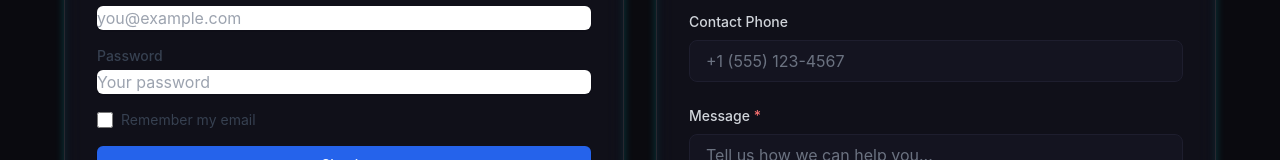
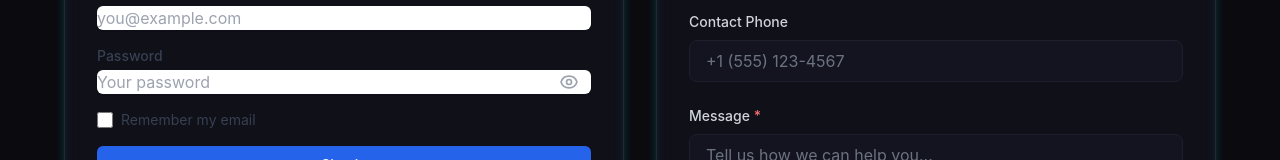
Before and after one commit to pogbonna-IAL/Content-Creator-App, a Next.js app in the folder web-ui/: page /auth in a window 1280 px wide. Shown: the part 308-468 px from the top of the page. Built offline with nearby package versions, Linux system fonts and the light colour scheme; no server answers.

Commit message:
Frontend Featurs Fixes

```diff
--- a/web-ui/components/AuthForm.tsx
+++ b/web-ui/components/AuthForm.tsx
@@ -35,6 +35,7 @@ export default function AuthForm({
 
   // Password is NEVER loaded from storage - always starts empty
   const [password, setPassword] = useState('')
+  const [showPassword, setShowPassword] = useState(false)
   const [fullName, setFullName] = useState('')
   const [isLoading, setIsLoading] = useState(false)
 
@@ -132,16 +133,35 @@ export default function AuthForm({
         <label htmlFor="password" className="block text-sm font-medium text-gray-700">
           Password
         </label>
+        <div className="relative mt-1">
           <input
-          type="password"
+            type={showPassword ? "text" : "password"}
             id="password"
             value={password}
             onChange={(e) => setPassword(e.target.value)}
             required
             minLength={isSignUp ? 8 : undefined}
-          className="mt-1 block w-full rounded-md border-gray-300 shadow-sm focus:border-blue-500 focus:ring-blue-500"
+            className="block w-full rounded-md border-gray-300 shadow-sm focus:border-blue-500 focus:ring-blue-500 pr-10"
             placeholder={isSignUp ? "Minimum 8 characters" : "Your password"}
           />
+          <button
+            type="button"
+            onClick={() => setShowPassword(!showPassword)}
+            className="absolute inset-y-0 right-0 flex items-center pr-3 text-gray-400 hover:text-gray-600 focus:outline-none"
+            aria-label={showPassword ? "Hide password" : "Show password"}
+          >
+            {showPassword ? (
+              <svg className="h-5 w-5" fill="none" stroke="currentColor" viewBox="0 0 24 24" xmlns="http://www.w3.org/2000/svg">
+                <path strokeLinecap="round" strokeLinejoin="round" strokeWidth={2} d="M13.875 18.825A10.05 10.05 0 0112 19c-4.478 0-8.268-2.943-9.543-7a9.97 9.97 0 011.563-3.029m5.858.908a3 3 0 114.243 4.243M9.878 9.878l4.242 4.242M9.88 9.88l-3.29-3.29m7.532 7.532l3.29 3.29M3 3l3.59 3.59m0 0A9.953 9.953 0 0112 5c4.478 0 8.268 2.943 9.543 7a10.025 10.025 0 01-4.132 5.411m0 0L21 21" />
+              </svg>
+            ) : (
+              <svg className="h-5 w-5" fill="none" stroke="currentColor" viewBox="0 0 24 24" xmlns="http://www.w3.org/2000/svg">
+                <path strokeLinecap="round" strokeLinejoin="round" strokeWidth={2} d="M15 12a3 3 0 11-6 0 3 3 0 016 0z" />
+                <path strokeLinecap="round" strokeLinejoin="round" strokeWidth={2} d="M2.458 12C3.732 7.943 7.523 5 12 5c4.478 0 8.268 2.943 9.542 7-1.274 4.057-5.064 7-9.542 7-4.477 0-8.268-2.943-9.542-7z" />
+              </svg>
+            )}
+          </button>
+        </div>
         {isSignUp && (
           <div className="mt-2 text-xs text-gray-600 space-y-1">
             <p className="font-medium">Password must contain:</p>
--- a/web-ui/components/Navbar.tsx
+++ b/web-ui/components/Navbar.tsx
@@ -30,7 +30,11 @@ export default function Navbar({ selectedFeature, onFeatureSelect }: NavbarProps
         <div className="container mx-auto px-4 py-4">
           <div className="relative flex items-center">
             {/* Logo and Title - Left Aligned */}
-            <div className="flex items-center space-x-3 flex-shrink-0">
+            <button
+              onClick={() => router.push('/')}
+              className="flex items-center space-x-3 flex-shrink-0 hover:opacity-80 transition-opacity cursor-pointer"
+              aria-label="Go to home page"
+            >
               <div className="w-10 h-10 rounded-lg bg-gradient-to-br from-neon-cyan to-neon-purple flex items-center justify-center glow-text">
                 <span className="text-2xl font-bold">C</span>
               </div>
@@ -38,7 +42,7 @@ export default function Navbar({ selectedFeature, onFeatureSelect }: NavbarProps
                 <h1 className="text-xl font-bold text-gradient">Content Creator</h1>
                 <p className="text-xs text-gray-400">AI-Powered Content Generation</p>
               </div>
-            </div>
+            </button>
 
             {/* Nav Buttons - Starting from 40% width (only show if authenticated) */}
             {user && (
--- a/web-ui/contexts/AuthContext.tsx
+++ b/web-ui/contexts/AuthContext.tsx
@@ -148,7 +148,7 @@ export function AuthProvider({ children }: { children: ReactNode }) {
   const signup = async (email: string, password: string, fullName?: string) => {
     try {
       console.log('Signup attempt:', { email, hasPassword: !!password, hasFullName: !!fullName })
-      console.log('API URL:', `${API_URL}/api/auth/signup`)
+      console.log('API URL:', getApiUrl('api/auth/signup'))
 
       const response = await fetch(getApiUrl('api/auth/signup'), {
         method: 'POST',
```
Also changed, not shown: 1 other file (tests, documents, lock files or other folders). Lines whose indentation alone changed are shown as unchanged.
